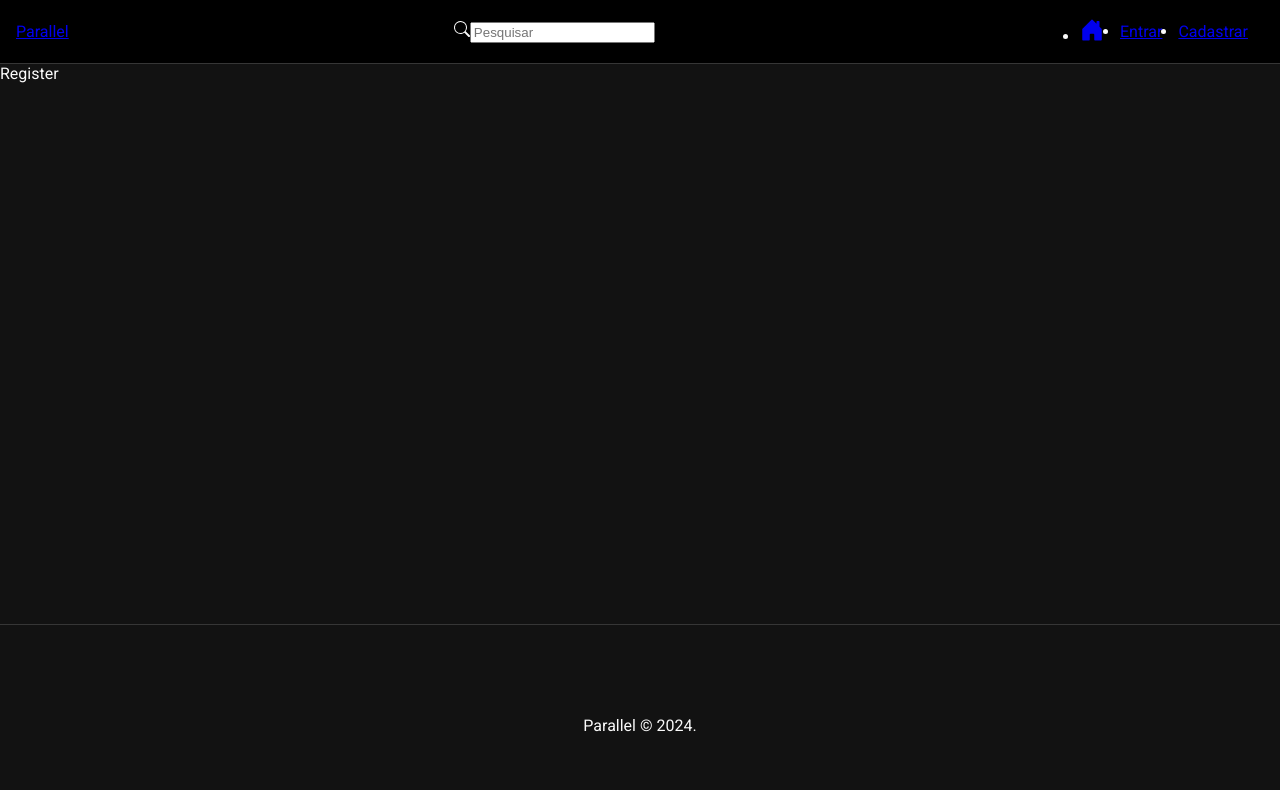
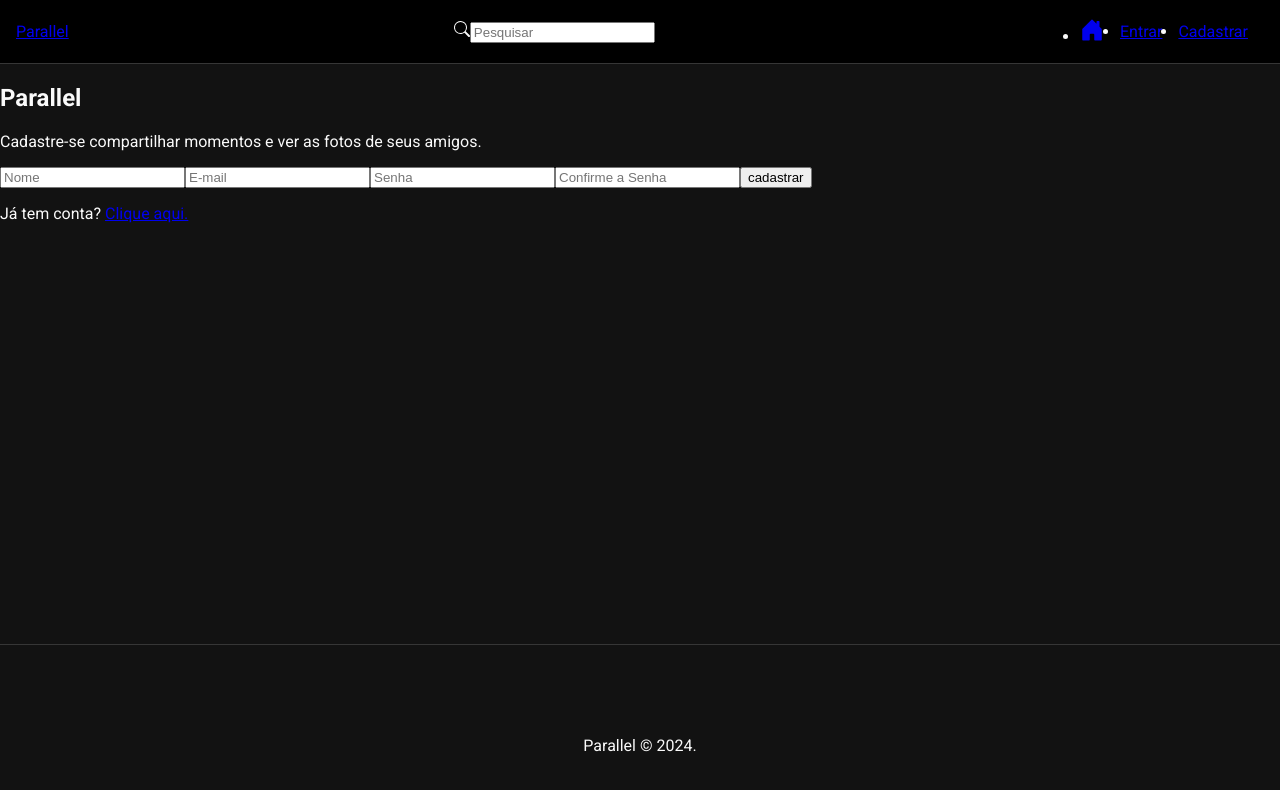
Before and after one commit to TitanCodeXD/Parallel, a React (Vite) app in the folder frontend/: page /register in a window 1280 px wide. Shown: the top 790 px of the page. Built offline with nearby package versions, Linux system fonts and the light colour scheme.

Commit message:
Criando formulário de Cadastro

```diff
--- a/frontend/src/Pages/Auth/Register.jsx
+++ b/frontend/src/Pages/Auth/Register.jsx
@@ -1,14 +1,34 @@
 // React
 import React from 'react'
-
-
+import { Link } from 'react-router-dom';
+import { useState, useEffect } from 'react';
 // CSS
 import './Auth.css';
 
 
 const Register = () => {
+
+
+
+const handleSubmit = (e) => {
+    e.preventDefault();
+}
+
+
   return (
-    <div>Register</div>
+    <div>
+        <h2>Parallel</h2>
+        <p className = 'subtitle'>Cadastre-se compartilhar momentos e ver as fotos de seus amigos.</p>
+        <form onSubmit={handleSubmit}>
+        <input type='text' placeholder='Nome'></input>
+        <input type='email' placeholder='E-mail'></input>
+        <input type='password' placeholder='Senha'></input>
+        <input type='password' placeholder='Confirme a Senha'></input>
+        <input type = "submit" value = "cadastrar"></input>
+        </form>
+
+        <p>Já tem conta? <Link to = "/login">Clique aqui.</Link></p>
+    </div>
   )
 }
 
```
Also changed, not shown: 1 other file (tests, documents, lock files or other folders).
